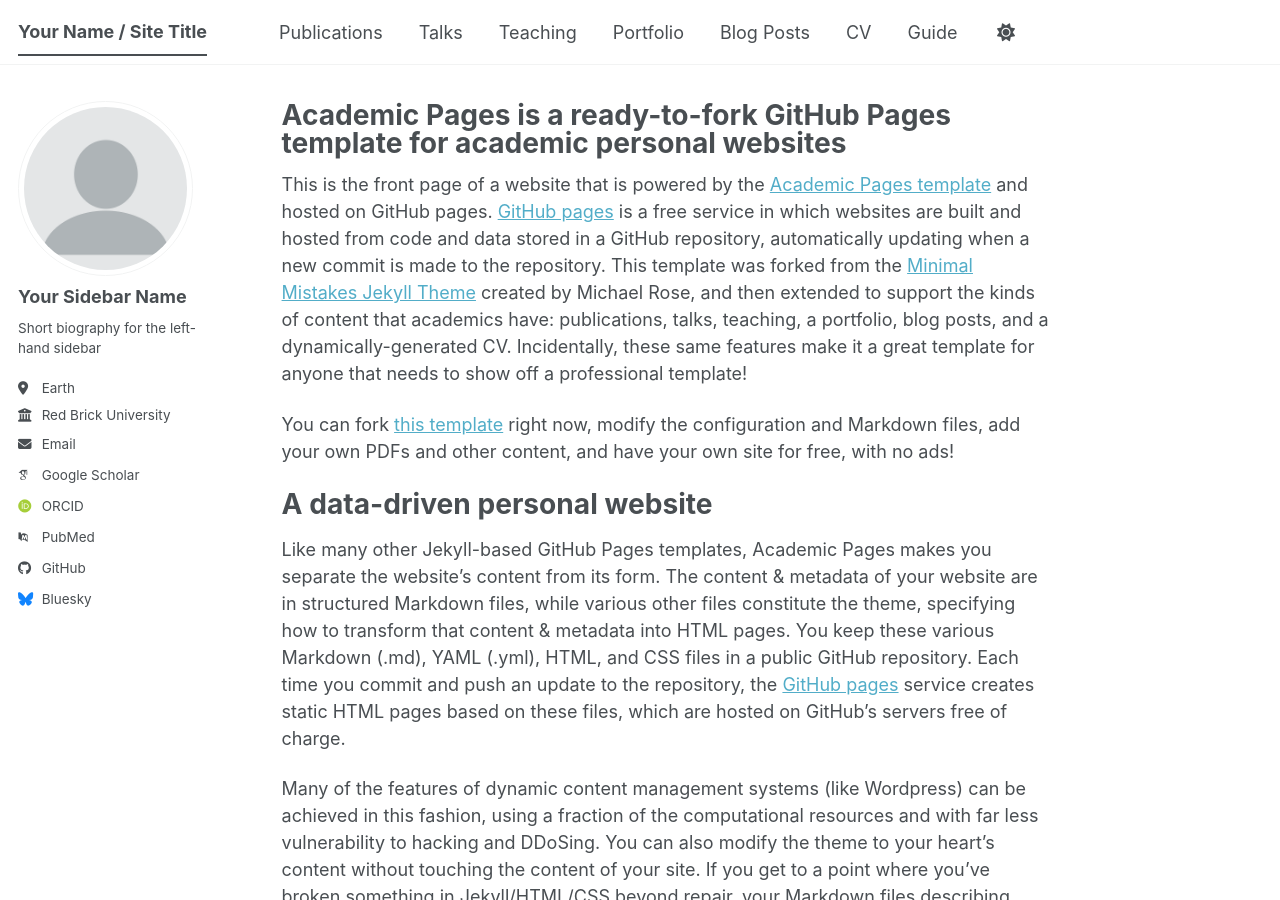
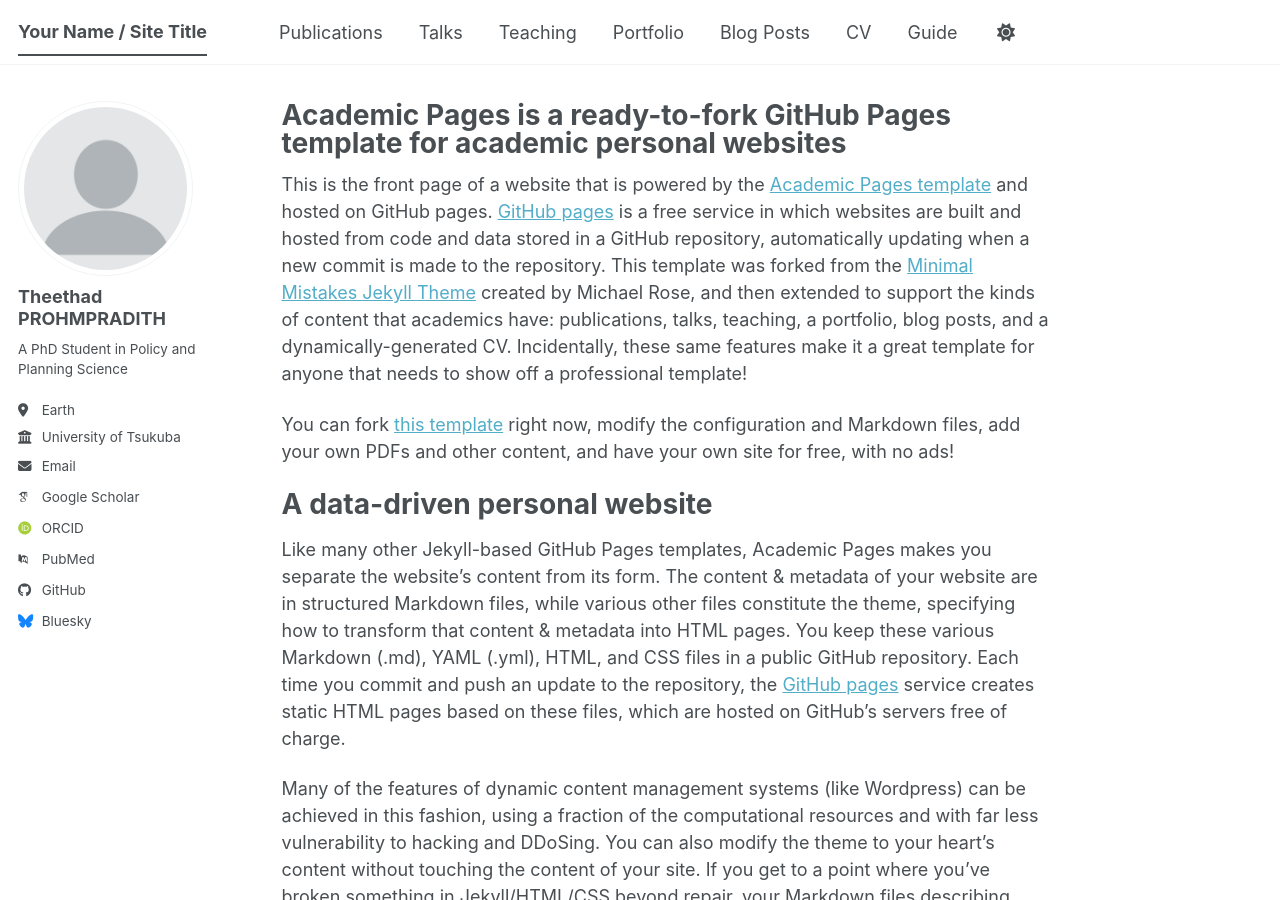
Before and after one commit to theethadp/theethadp.github.io, a Jekyll site: the page built from _pages/about.md, in a window 1280 px wide and 900 px high. Built offline with Jekyll 4.4.1, drawn with Linux system fonts in a browser that asks for light colours; some web fonts are replaced; a script bundle is joined from its source files by our own code; library files that are not in the unit come from our copies.

Commit message:
Modify author details in _config.yml
Updated author information in the configuration file.

```diff
--- a/_config.yml
+++ b/_config.yml
@@ -24,13 +24,13 @@
 author:
   # Biographic information
   avatar           : "profile.png"
-  name             : "Your Sidebar Name"
+  name             : "Theethad PROHMPRADITH"
   pronouns         : # example: "she/her"
-  bio              : "Short biography for the left-hand sidebar"
+  bio              : "A PhD Student in Policy and Planning Science"
   location         : "Earth"
-  employer         : "Red Brick University"
+  employer         : "University of Tsukuba"
   uri              : # URL
-  email            : "none@example.org"
+  email            : "theethad.p (at) gmail.com"
 
   # Academic websites
   academia         : # URL
@@ -51,7 +51,7 @@
   bitbucket        : # Username - Update with your username on the site
   codepen          : # Username
   dribbble         : # Username
-  github           : "academicpages"
+  github           : "theethadp.github.io"
   kaggle           : # Username
   stackoverflow    : # User number or user number and name (i.e., use "1" or "1/jeff-atwood")
 
```
